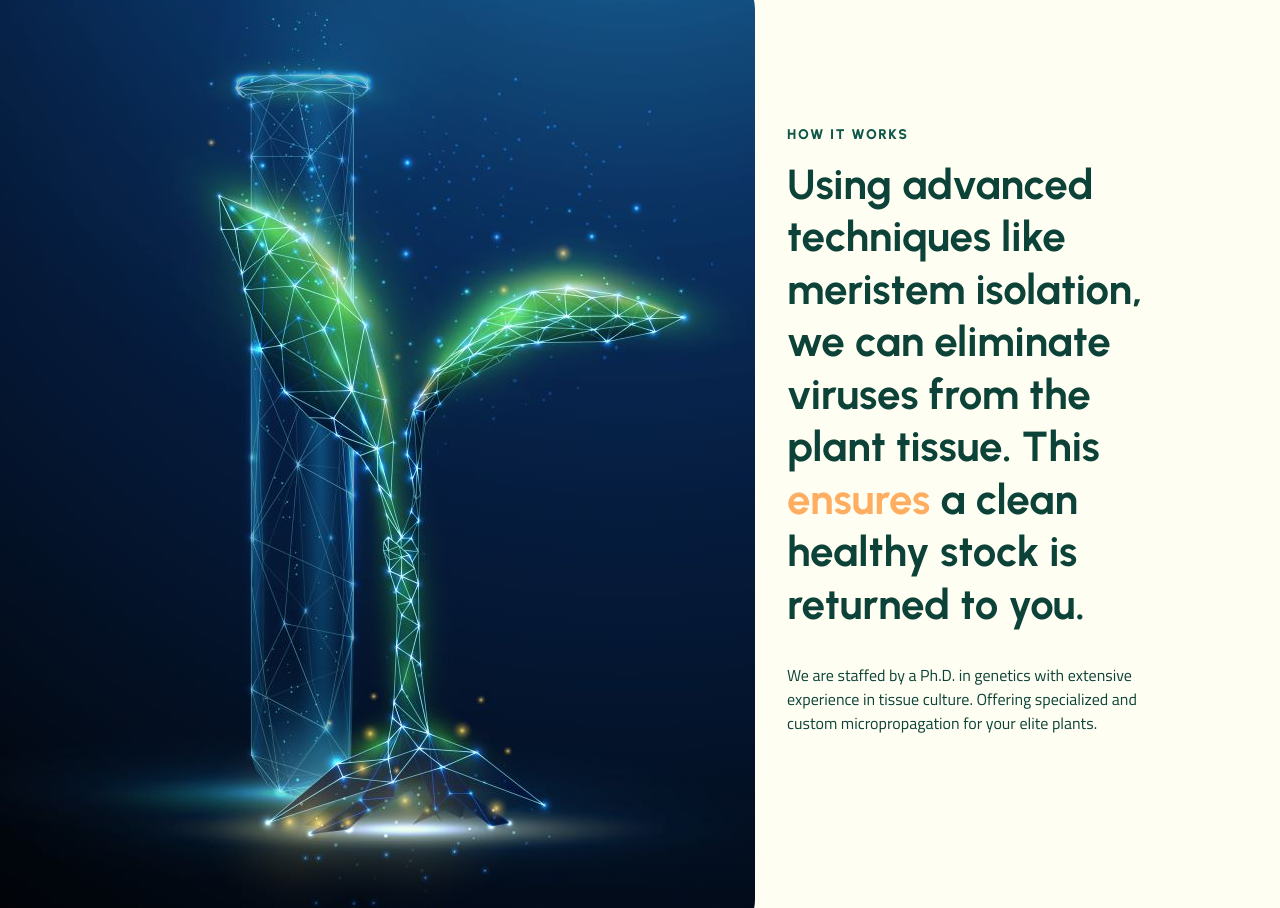
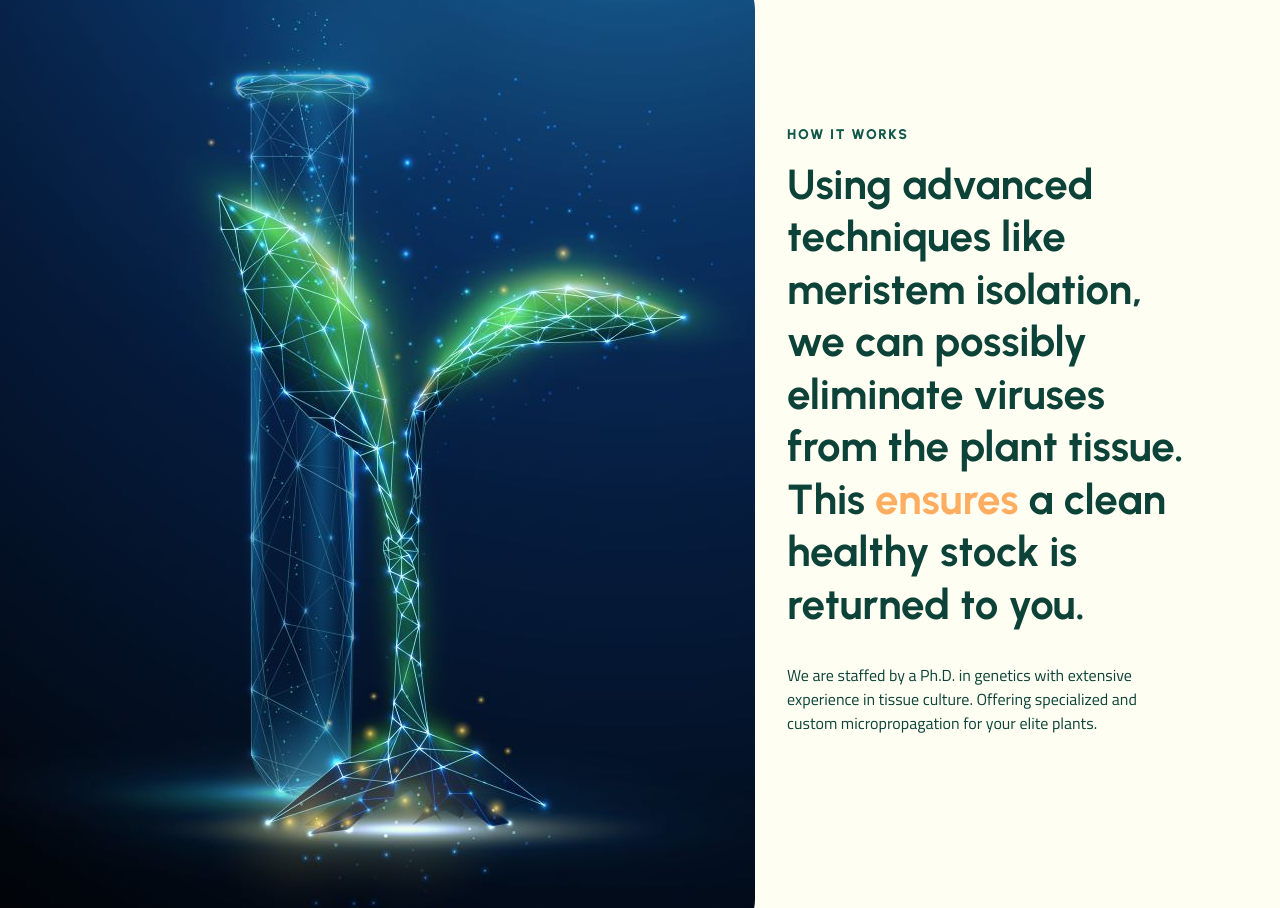
Before and after one commit to Greenaglabs/greenaglabs.github.io, a website built with Parcel: page index.html in a window 1280 px wide. Shown: the part 1227-2135 px from the top of the page. Built offline with nearby package versions, Linux system fonts and the light colour scheme.

Commit message:
Update index.html

```diff
--- a/index.html
+++ b/index.html
@@ -123,7 +123,7 @@
             <div class="home-content1">
               <span class="home-text09 beforeHeading">how it works</span>
               <h1 class="home-text10">
-                <span class="home-text11">Using advanced techniques like meristem isolation, we can eliminate viruses from the plant tissue. This</span>
+                <span class="home-text11">Using advanced techniques like meristem isolation, we can possibly eliminate viruses from the plant tissue. This</span>
                 <span class="home-text12">ensures</span>
                 <span class="home-text13">a clean healthy stock is returned to you.</span>
                 <span class="home-text14"></span>
@@ -221,9 +221,9 @@ We provide you with&nbsp; consistent stock that is healthy and vigorous!
                   <p><strong>Asssay Type:</strong> RT- qPCR </p>
                   <p>&nbsp;</p>
 <p><span class="card-text1"><span><strong>Includes: </strong></span></span></p>
-                  <p>- Hop Latent Viroid  HLVd)&nbsp; &nbsp; &nbsp;&nbsp;</p>
+                  <p>- Hop Latent Viroid (HLVd)&nbsp; &nbsp; &nbsp;&nbsp;</p>
                   <p>- Lettuce Chloritic Virus (LCV)&nbsp;&nbsp;</p>
-<p>- Cannabis Cryptic&nbsp; Viroid  CanCV)</p>
+<p>- Cannabis Cryptic&nbsp; Viroid (CanCV)</p>
                 </div>
               </div>
               <div class="card-card card-root-class-name2">
```
